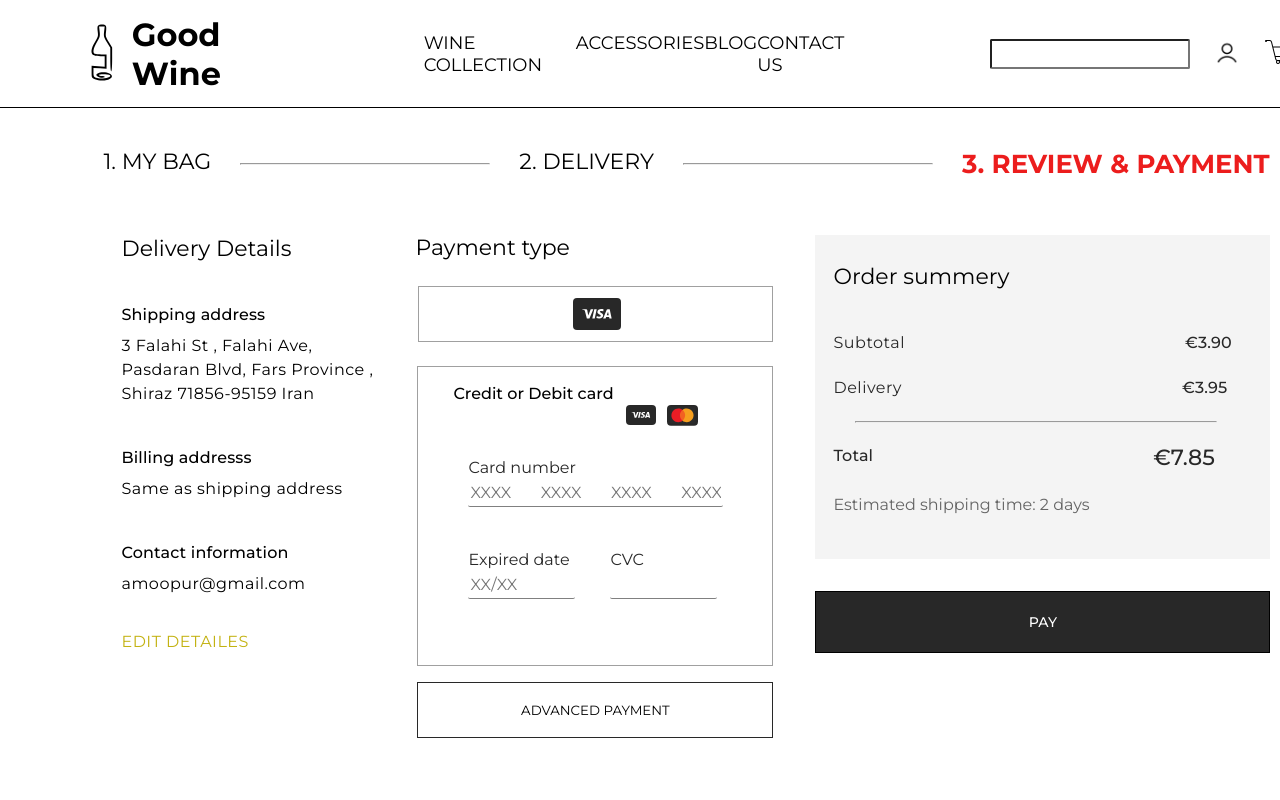
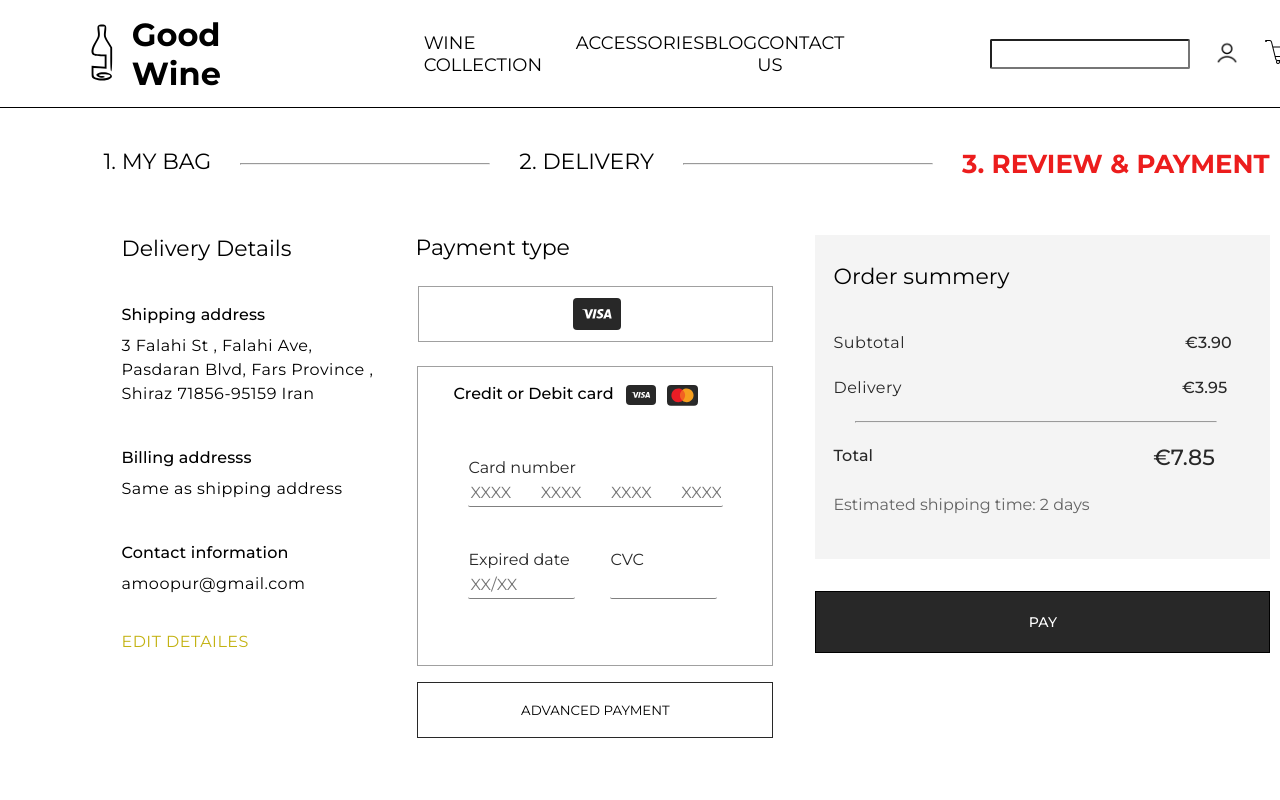
Before and after one commit to someHarry/fe-102-final-project, a React (Create React App) app in the folder client/: page /payment in a window 1280 px wide. Shown: the top 800 px of the page. Built offline with nearby package versions, Linux system fonts and the light colour scheme.

Commit message:
Payment_page

```diff
--- a/client/src/Components/Form/Form.scss
+++ b/client/src/Components/Form/Form.scss
@@ -93,10 +93,7 @@ $font-family: 'Montserrat', sans-serif;
 .form__pay {
     width: 360px;
     height: 390px;
-// @media (max-width: 992px) {
-//         max-width: 360px;
-//         max-height: 390px;
-//     }
+
     .form-block {
         border: 1px solid #A0A0A0;
         padding: 0 35px ;
@@ -140,5 +137,5 @@ $font-family: 'Montserrat', sans-serif;
         padding-left: 0;
         padding-top: 15px;
         padding-bottom: 35px;
-        position: relative;
+
 }
--- a/client/src/Pages/PaymentPage/PaymentPage.scss
+++ b/client/src/Pages/PaymentPage/PaymentPage.scss
@@ -197,11 +197,11 @@
   }
 }
 
-.payment-form-title__icon {
-  display: flex;
-  gap: 11px;
-  margin-top: 38px;
-}
+    .payment-form-title__icon {
+      display: flex;
+      gap: 11px;
+      margin-top: 18px;
+    }
 
 .pay-form-title-container {
   display: flex;
```
